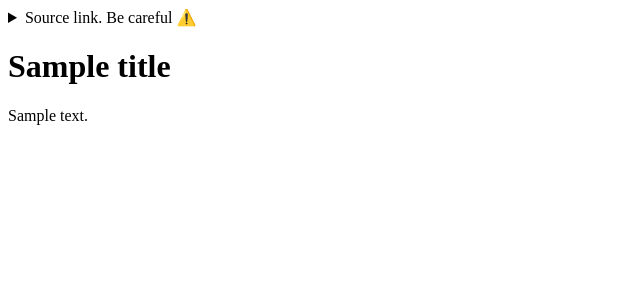
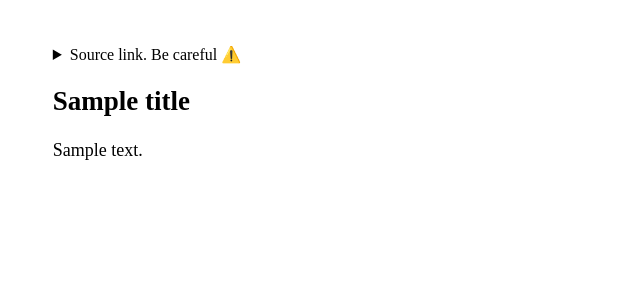
Before and after one commit to antavik/lnk, a Python web app: template app/templates/html.html in a window 1280 px wide. Shown: the top 300 px of the page, without its empty margins (0-640 px from the left). Run offline with Jinja, Linux system fonts and the light colour scheme; the template is opened without the code that fills it: most values are stand-ins (such as "Sample title", 1, 10 or a date in 2020).

Commit message:
update templates

```diff
--- a/app/templates/base.html
+++ b/app/templates/base.html
@@ -2,20 +2,31 @@
 <html>
 <head>
   <title>Lnk</title>
+  <!-- Favicon -->
   <link rel="apple-touch-icon" sizes="180x180" href="../static/apple-touch-icon.png">
   <link rel="icon" type="image/png" sizes="32x32" href="../static/favicon-32x32.png">
   <link rel="icon" type="image/png" sizes="16x16" href="../static/favicon-16x16.png">
   <link rel="manifest" href="./static/site.webmanifest">
+  <!-- End favicon -->
+  <meta name="HandheldFriendly" content="True"/>
   <style type="text/css">
     body {
-      width: 60%;
+      width: 70%;
     }
     summary {
       cursor: default;
     }
+    .main-content {
+      margin-top: 5%;
+      margin-left: 5%;
+      font-size: 18px;
+    }
+    .caution {
+      font-size: 16px;
+    }
   </style>
 </head>
 <body>
-  <div>{% block content %}{% endblock %}</div>
+  <div class="main-content">{% block content %}{% endblock %}</div>
 </body>
 </html>
--- a/app/templates/html.html
+++ b/app/templates/html.html
@@ -1,9 +1,11 @@
 {% extends "base.html" %}
 {% block content %}
-<details>
-  <summary>Source link. Be careful ⚠️</summary>
-  <a href="{{ url }}" target="_blank" rel="noopener noreferrer">{{ url }}</a>
-</details>
-<h1>{{ title }}</h1>
+<div class="caution">
+  <details>
+    <summary>Source link. Be careful ⚠️</summary>
+    <a href="{{ url }}" target="_blank" rel="noopener noreferrer">{{ url }}</a>
+  </details>
+</div>
+<h2>{{ title }}</h2>
 <div>{{ content|safe }}</div>
 {% endblock %}
```
Also changed, not shown: app/templates/empty.html (+6 -4 lines), app/templates/text.html (+7 -5 lines).
